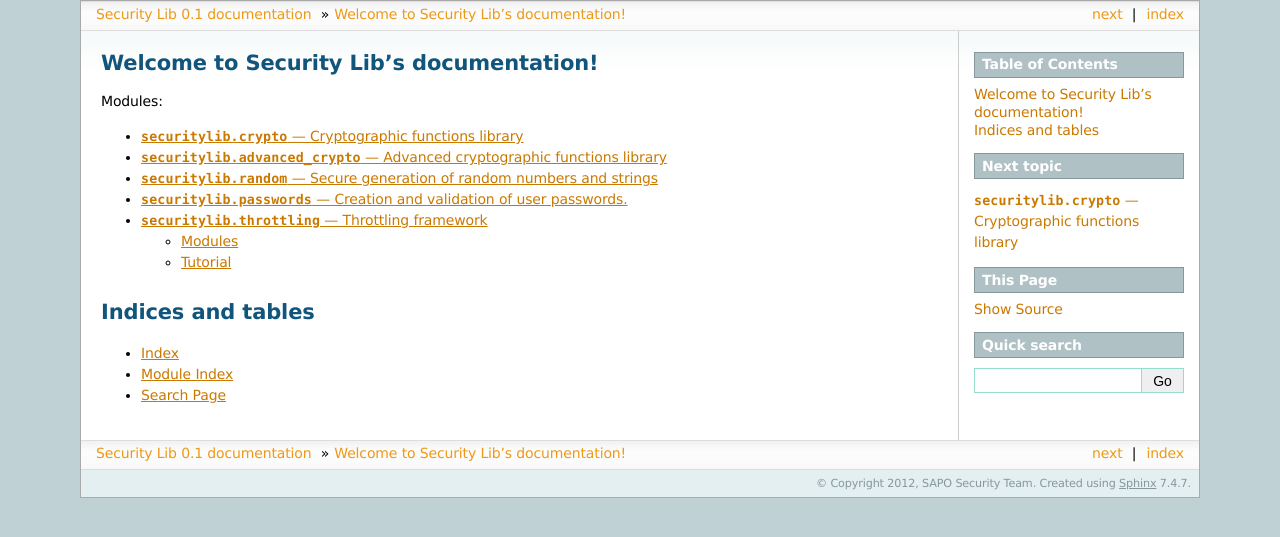
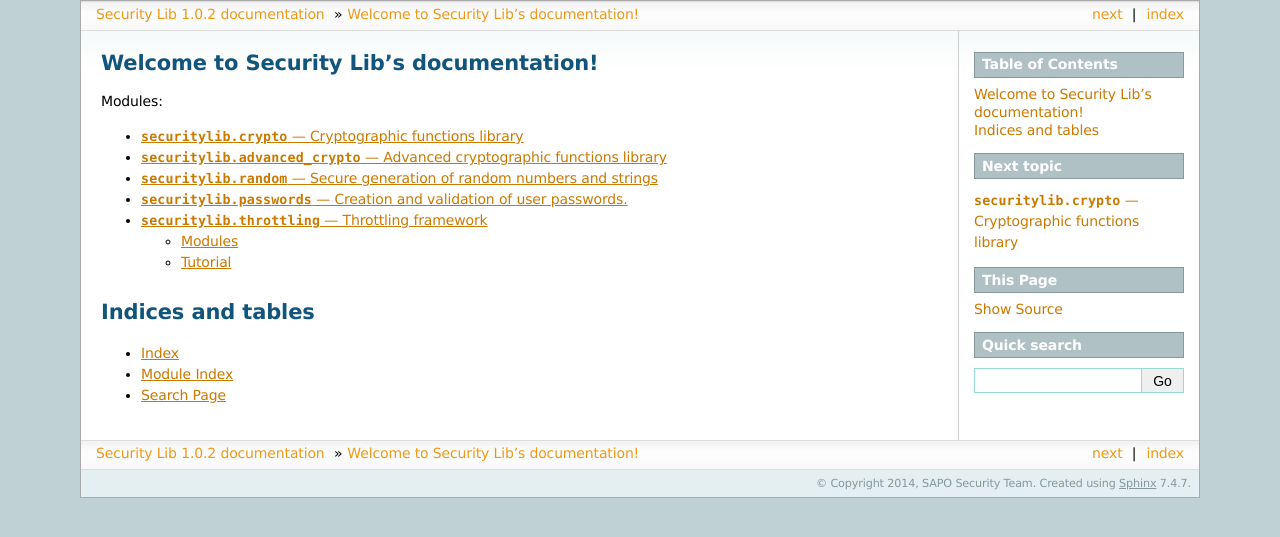
Before and after one commit to sapo/securitylib-python, a Sphinx documentation site: the page built from docs/index.rst, in a window 1280 px wide. Shown: the top 537 px of the page. Built offline with Sphinx 7.4.7, drawn with Linux system fonts in a browser that asks for light colours.

```diff
--- a/docs/conf.py
+++ b/docs/conf.py
@@ -41,16 +41,16 @@ master_doc = 'index'
 
 # General information about the project.
 project = u'Security Lib'
-copyright = u'2012, SAPO Security Team'
+copyright = u'2014, SAPO Security Team'
 
 # The version info for the project you're documenting, acts as replacement for
 # |version| and |release|, also used in various other places throughout the
 # built documents.
 #
 # The short X.Y version.
-version = '0.1'
+version = '1.0'
 # The full version, including alpha/beta/rc tags.
-release = '0.1'
+release = '1.0.2'
 
 # The language for content autogenerated by Sphinx. Refer to documentation
 # for a list of supported languages.
```
